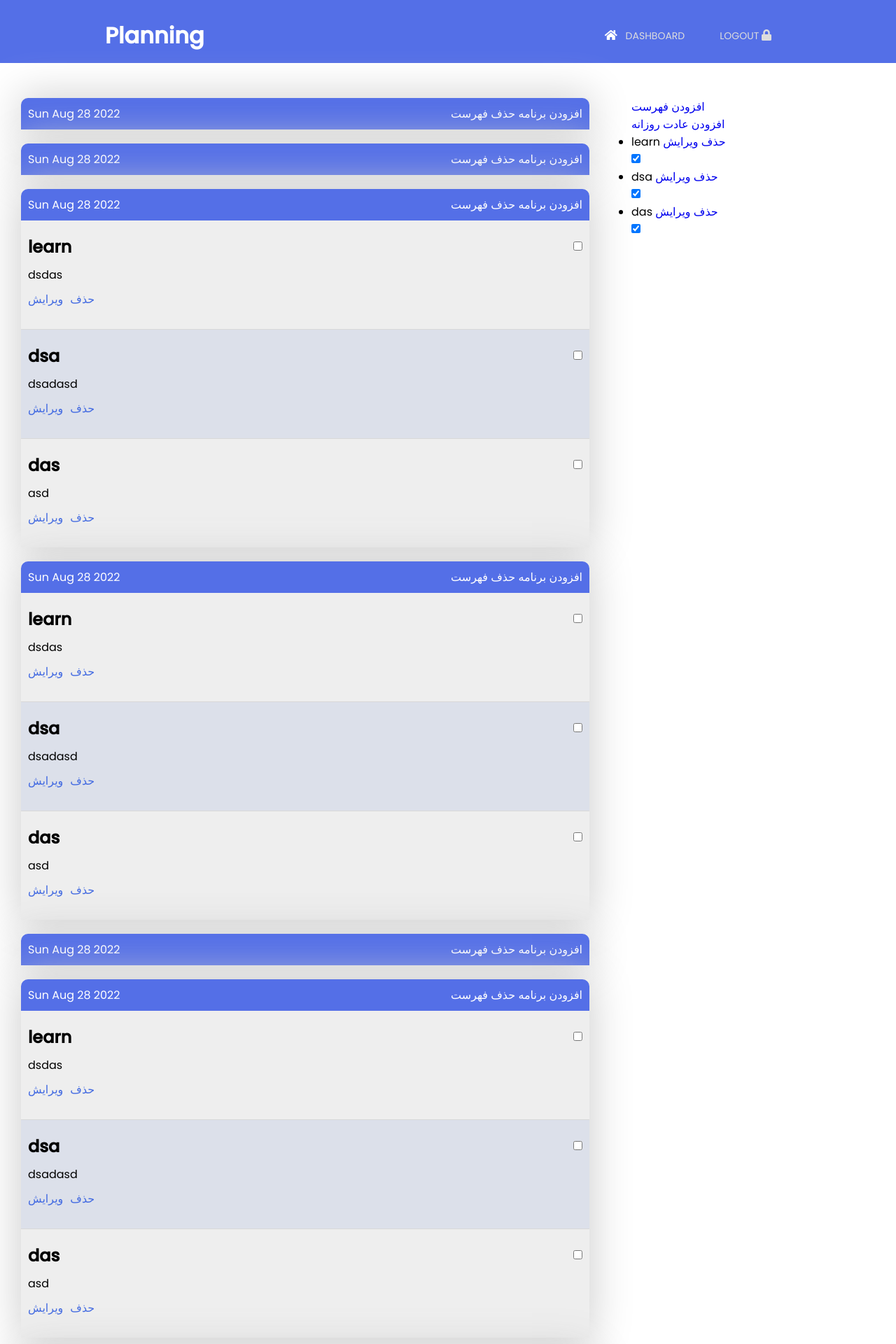
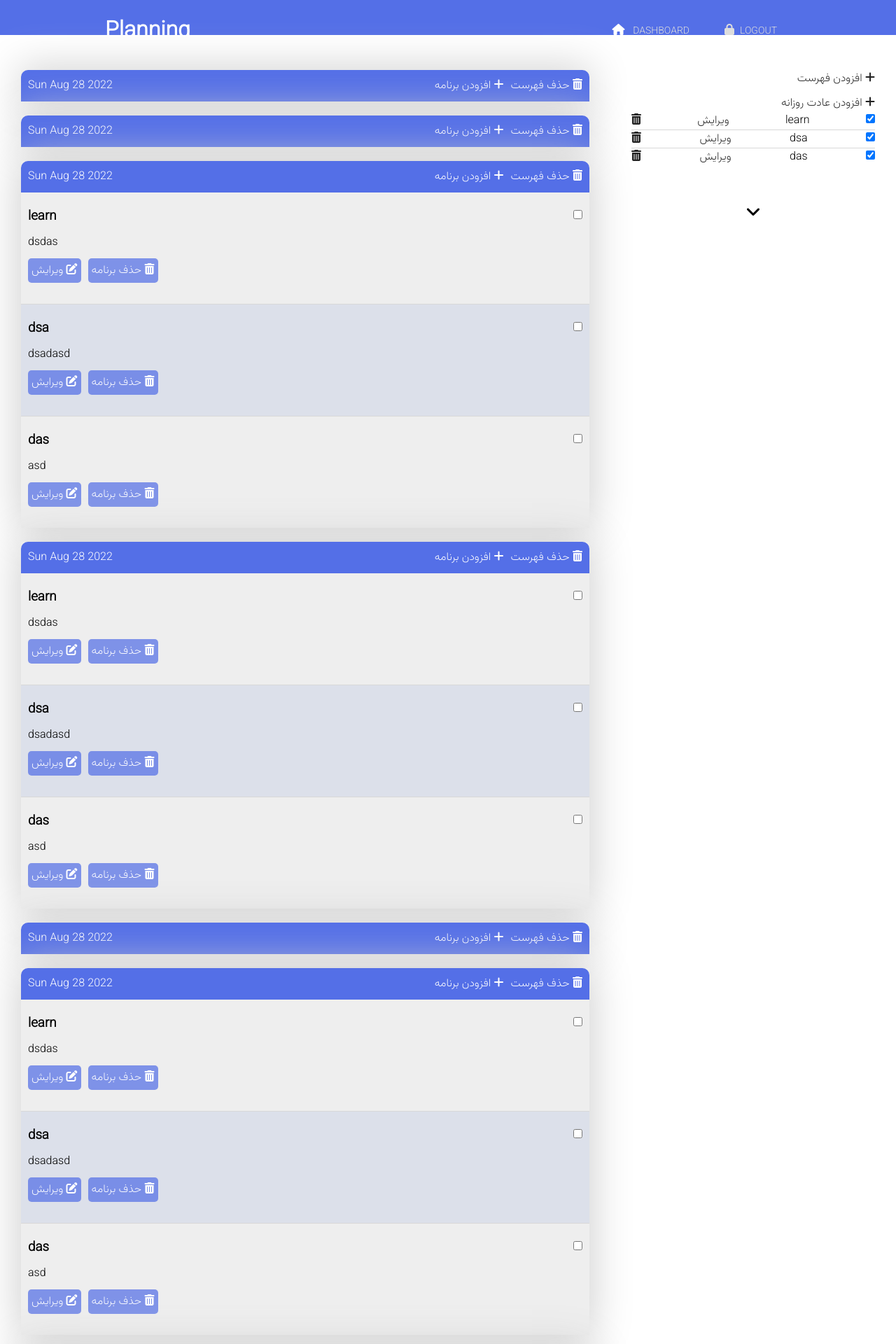
Before and after one commit to alirahmnicode/planning, a Flask app: page /dashboard/ in a window 1280 px wide. Shown: the top 1920 px of the page at 70% size. Run offline with Flask 2, Linux system fonts and the light colour scheme; a user stored in the database is signed in; data comes from the database, SQL or seed files in the repository; some libraries are stand-ins or nearby versions.

Commit message:
add style

```diff
--- a/website/static/app.js
+++ b/website/static/app.js
@@ -2,6 +2,22 @@ $(".menu-toggle-btn").click(function () {
     $(this).toggleClass("fa-times");
     $(".navigation-menu").toggleClass("active");
 });
+
+
+var moreBtn = $('.more-habit')
+var habitList = $('.habit-list')
+var open = false
+moreBtn.click(function() {
+    if(!open) {
+        habitList.css('height', '100%')
+        moreBtn.css('rotate', '180deg')
+        open = true
+    } else {
+        habitList.css('height', '130px')
+        moreBtn.css('rotate', '0deg')
+        open = false
+    }
+})
 
 function request(url, method) {
     url = url
--- a/website/static/nav.css
+++ b/website/static/nav.css
@@ -4,11 +4,10 @@
     margin: 0;
     padding: 0;
     text-decoration: none;
-    font-family: 'Poppins', sans-serif;
 }
 
 header {
-    height: 90px;
+    height: 50px;
     background: #546FE7;
 }
 
@@ -18,10 +17,10 @@ header {
     margin: auto;
     display: flex;
     justify-content: space-between;
+    align-items: center;
 }
 
 .logo {
-    padding: 27px 0;
     color: #fff;
 }
 
@@ -77,8 +76,6 @@ a.aj_btn:hover {
 
 .menu-toggle-btn {
     float: right;
-    height: 90px;
-    line-height: 90px !important;
     color: #fff;
     font-size: 26px;
     display: none !important;
@@ -95,8 +92,8 @@ a.aj_btn:hover {
         position: fixed;
         width: 100%;
         max-width: 400px;
-        background: #172b4d;
-        top: 90px;
+        background: #000000DB;
+        top: 50px;
         right: 0;
         display: none;
         padding: 20px 40px;
--- a/website/static/style.css
+++ b/website/static/style.css
@@ -3,10 +3,20 @@
     padding: 0;
     box-sizing: border-box;
     -webkit-font-smoothing: antialiased;
+    font-family: 'Vazirmatn', sans-serif;
+}
+
+a {
+    color: #222;
+    text-decoration: none;
 }
 
 button {
     cursor: pointer;
+}
+
+li {
+    list-style-type: none;
 }
 
 /* container */
@@ -26,6 +36,33 @@ button {
 
 .side {
     flex: 30%;
+    text-align: right;
+}
+
+.side ul {
+    height: 130px;
+    overflow: hidden;
+}
+
+.side ul li {
+    display: flex;
+    justify-content: space-between;
+}
+
+.side ul>li:not(:last-child) {
+    border-bottom: 1px solid #d8d8d8;
+}
+
+.side>div {
+    margin-bottom: 10px;
+}
+
+
+.more-habit {
+    display: block;
+    text-align: center;
+    font-size: 24px;
+    cursor: pointer;
 }
 
 .groups {
@@ -55,6 +92,7 @@ button {
     color: #fff;
     text-align: right;
 }
+
 
 .item {
     padding: 10px 10px 20px 10px;
@@ -90,6 +128,10 @@ button {
 .item .control a {
     color: royalblue;
     margin-right: 10px;
+    background-color: #546FE7B8;
+    color: #fff;
+    padding: 5px;
+    border-radius: 5px;
 }
 
 .btn-control {
@@ -124,7 +166,6 @@ button {
     border: 1px solid #546FE7;
     padding: 5px;
     border-radius: 5px;
-    width: 100%;
 }
 
 .planning-form>input[type="submit"] {
@@ -132,6 +173,7 @@ button {
     width: 70px;
     color: #fff;
     font-size: 16px;
+    cursor: pointer;
 }
 
 .login-form {
@@ -246,3 +288,24 @@ button {
 .login-form .action button:nth-child(2):hover {
     background: #3c4d6d;
 }
+
+
+@media screen and (max-width:650px) {
+    .container {
+        flex-direction: column-reverse;
+    }
+
+    .container>div {
+        margin: 20px 30px;
+    }
+}
+
+@media screen and (max-width:450px) {
+    .item>div {
+        margin: 5px 0;
+    }
+
+    .item {
+        padding: 1px 10px 10px 10px;
+    }
+}
--- a/website/templates/auth/dashboard.html
+++ b/website/templates/auth/dashboard.html
@@ -12,16 +12,22 @@
             <div class="group">
                 <div class="group-title">
                     <span>{{group.name}}</span>
-                    <div>
-                        <a href="{{url_for('plan.add_new_plan', group_id=group.id)}}">افزودن برنامه</a>
-                        <a href="{{url_for('plan.delete_group', group_id=group.id)}}">حذف فهرست</a>
+                    <div style="display:flex;flex-wrap: wrap;">
+                        <div style="margin-left: 10px;">
+                            <a href="{{url_for('plan.add_new_plan', group_id=group.id)}}">افزودن برنامه <i
+                                    class="fa-solid fa-plus"></i></a>
+                        </div>
+                        <div style="margin-left: 10px;">
+                            <a href="{{url_for('plan.delete_group', group_id=group.id)}}">حذف فهرست <i
+                                    class="fa-solid fa-trash-can"></i></a>
+                        </div>
                     </div>
                 </div>
                 <div class="items">
                     {% for item in group.items %}
                     <div class="item">
                         <div class="item-title">
-                            <h2>{{item.title}}</h2>
+                            <h3>{{item.title}}</h3>
                             <form method="post">
                                 {% if item.is_done %}
                                 <input class="done-plan" type="checkbox" name="done" value="{{item.id}}" checked>
@@ -34,8 +40,10 @@
                             <p>{{item.description}}</p>
                         </div>
                         <div class="control">
-                            <a href="{{url_for('plan.edit_plan', plan_id=item.id)}}">ویرایش</a>
-                            <a href="{{url_for('plan.delete_plan', plan_id=item.id)}}">حذف </a>
+                            <a href="{{url_for('plan.edit_plan', plan_id=item.id)}}">ویرایش <i
+                                    class="fa-solid fa-pen-to-square"></i></a>
+                            <a href="{{url_for('plan.delete_plan', plan_id=item.id)}}">حذف برنامه <i
+                                    class="fa-solid fa-trash-can"></i> </a>
                         </div>
                     </div>
                     {% endfor %}
@@ -46,15 +54,18 @@
     </div>
     <div class="side">
         <div>
-            <a href="{{url_for('plan.add_new_group')}}">افزودن فهرست</a>
+            <a href="{{url_for('plan.add_new_group')}}">افزودن فهرست <i class="fa-solid fa-plus"></i></a>
+        </div>
+        <div class="habit-box">
             <div>
-                <div>
-                    <a href="{{url_for('habit.add_habit')}}">افزودن عادت روزانه</a>
+                <a href="{{url_for('habit.add_habit')}}">افزودن عادت روزانه <i class="fa-solid fa-plus"></i></a>
             </div>
-                <ul>
+            <ul class="habit-list">
                 {% for habit in current_user.habits %}
-                    <li>{{habit.name}} <a href="{{url_for('habit.delete_habit', habit_id=habit.id)}}">حذف</a>
+                <li><a href="{{url_for('habit.delete_habit', habit_id=habit.id)}}">
+                    <i class="fa-solid fa-trash-can"></i></a>
                     <a href="{{url_for('habit.edit_habit', habit_id=habit.id)}}">ویرایش</a>
+                    {{habit.name}}
                     <form method="post">
                         {% if habit.active %}
                         <input class="active-habit" type="checkbox" name="done" value="{{habit.id}}" checked>
@@ -65,7 +76,7 @@
                 </li>
                 {% endfor %}
             </ul>
-            </div>
+            <i class="fa-solid fa-angle-down more-habit" style="display:block;" title="بیشتر"></i>
         </div>
     </div>
 </div>
--- a/website/templates/base.html
+++ b/website/templates/base.html
@@ -8,7 +8,11 @@
     <link rel="stylesheet" href="{{url_for('static', filename='style.css')}}">
     <link rel="stylesheet" href="{{url_for('static', filename='nav.css')}}">
     <link rel="stylesheet" href="{{url_for('static', filename='footer.css')}}">
+    <!-- fonts -->
     <link rel='stylesheet' href='https://fonts.googleapis.com/css?family=Rubik:400,700'>
+    <link rel="preconnect" href="https://fonts.googleapis.com">
+    <link rel="preconnect" href="https://fonts.gstatic.com" crossorigin>
+    <link href="https://fonts.googleapis.com/css2?family=Vazirmatn:wght@200&display=swap" rel="stylesheet">
     <link rel=stylesheet href=https://cdnjs.cloudflare.com/ajax/libs/font-awesome/5.12.1/css/all.min.css>
     <script src=https://cdnjs.cloudflare.com/ajax/libs/jquery/3.4.1/jquery.min.js charset=utf-8></script>
     {% block head %}
@@ -36,6 +40,7 @@
     {% block js %}
 
     {% endblock js %}
+    <script src="https://kit.fontawesome.com/05dc3c1f27.js" crossorigin="anonymous"></script>
     <script src="{{url_for('static', filename='app.js')}}"></script>
 </body>
 
--- a/website/templates/delete_obj.html
+++ b/website/templates/delete_obj.html
@@ -6,7 +6,7 @@
 
 {% block content %}
     <div>
-        <form method="post">
+        <form method="post" class="planning-form">
             <input type="submit" value="حذف">
         </form>
     </div>
--- a/website/templates/habit/add.html
+++ b/website/templates/habit/add.html
@@ -6,7 +6,7 @@
 
 {% block content %}
 <div>
-    <form method="post">
+    <form method="post" class="planning-form">
         <input type="text" name="name" id="" placeholder="عنوان">
         <textarea name="description" id="" cols="30" rows="10" placeholder="توضیحات"></textarea>
         <div>
--- a/website/templates/habit/edit.html
+++ b/website/templates/habit/edit.html
@@ -6,7 +6,7 @@
 
 {% block content %}
 <div>
-    <form method="post">
+    <form method="post" class="planning-form">
         <input type="text" name="name" id="" placeholder="عنوان" value="{{habit.name}}" required>
         <textarea name="description" id="" cols="30" rows="10" placeholder="توضیحات" required>{{habit.description}}</textarea>
         <div>
--- a/website/templates/inc/nav.html
+++ b/website/templates/inc/nav.html
@@ -3,10 +3,9 @@
         <h1 class="logo">Planning</h1>
         <i class="menu-toggle-btn fas fa-bars"></i>
         <nav class=navigation-menu>
-            <a href=#><i class="fas fa-home home"></i> Dashboard</a>
+            <a href='/'><i class="fas fa-home home"></i> Dashboard</a>
             {% if current_user.is_authenticated %}
-            <a href="{{ url_for('auth.logout') }}">logout
-                <i class="fas fa-lock" aria-hidden=true></i>
+            <a href="{{ url_for('auth.logout') }}"><i class="fas fa-lock" aria-hidden=true></i>logout
             </a>
             {% else %}
             <a href="{{ url_for('auth.login') }}" class="aj_btn">
--- a/website/templates/planning/add_group.html
+++ b/website/templates/planning/add_group.html
@@ -6,7 +6,7 @@
 
 {% block content %}
 <div>
-    <form method="post">
+    <form method="post" class="planning-form">
         <input type="text" name="name" id="name">
         <input type="submit" value="Add">
     </form>
--- a/website/templates/planning/add_plan.html
+++ b/website/templates/planning/add_plan.html
@@ -6,7 +6,7 @@
 
 {% block content %}
     <div>
-        <form method="post">
+        <form method="post" class="planning-form">
             <input type="text" name="title" id="">
             <textarea name="description" id="" cols="30" rows="10"></textarea>
             <input type="submit" value="Add">
```
Lines whose indentation alone changed are shown as unchanged.
